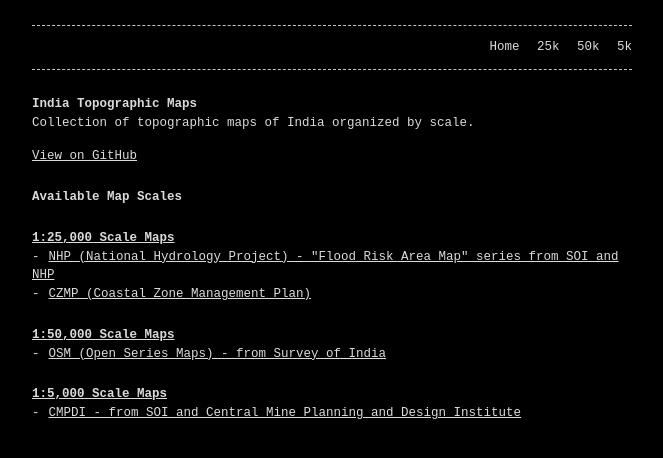
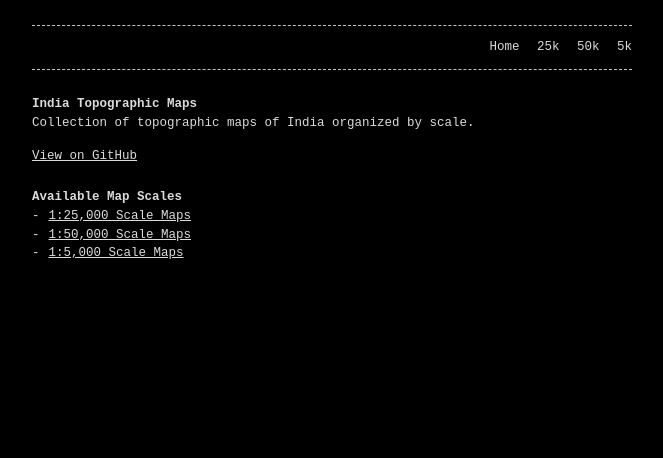
Before and after one commit to ramSeraph/india_topo_maps, a plain HTML site: page docs/index.html in a window 1280 px wide. Shown: the whole page, without its empty margins (308-971 px from the left). Drawn offline with Linux system fonts and the light colour scheme.

Commit message:
simplify ui

```diff
--- a/docs/index.html
+++ b/docs/index.html
@@ -44,21 +44,10 @@ worker-src 'self' blob:
       <p><a href="https://github.com/ramSeraph/india_topo_maps" target="_blank">View on GitHub</a></p>
 
       <h2>Available Map Scales</h2>
-
-      <h3><a href="25k/">1:25,000 Scale Maps</a></h3>
       <ul>
-        <li><a href="25k/nhp/">NHP (National Hydrology Project) - "Flood Risk Area Map" series from SOI and NHP</a></li>
-        <li><a href="25k/czmp/">CZMP (Coastal Zone Management Plan)</a></li>
-      </ul>
-
-      <h3><a href="50k/">1:50,000 Scale Maps</a></h3>
-      <ul>
-        <li><a href="50k/osm/">OSM (Open Series Maps) - from Survey of India</a></li>
-      </ul>
-
-      <h3><a href="5k/">1:5,000 Scale Maps</a></h3>
-      <ul>
-        <li><a href="5k/cmpdi/">CMPDI - from SOI and Central Mine Planning and Design Institute</a></li>
+        <li><a href="25k/">1:25,000 Scale Maps</a></li>
+        <li><a href="50k/">1:50,000 Scale Maps</a></li>
+        <li><a href="5k/">1:5,000 Scale Maps</a></li>
       </ul>
     </main>
   </div>
```
Also changed, not shown: docs/25k/index.html (+2 -12 lines), docs/50k/index.html (+1 -6 lines), docs/5k/index.html (+1 -4 lines).
